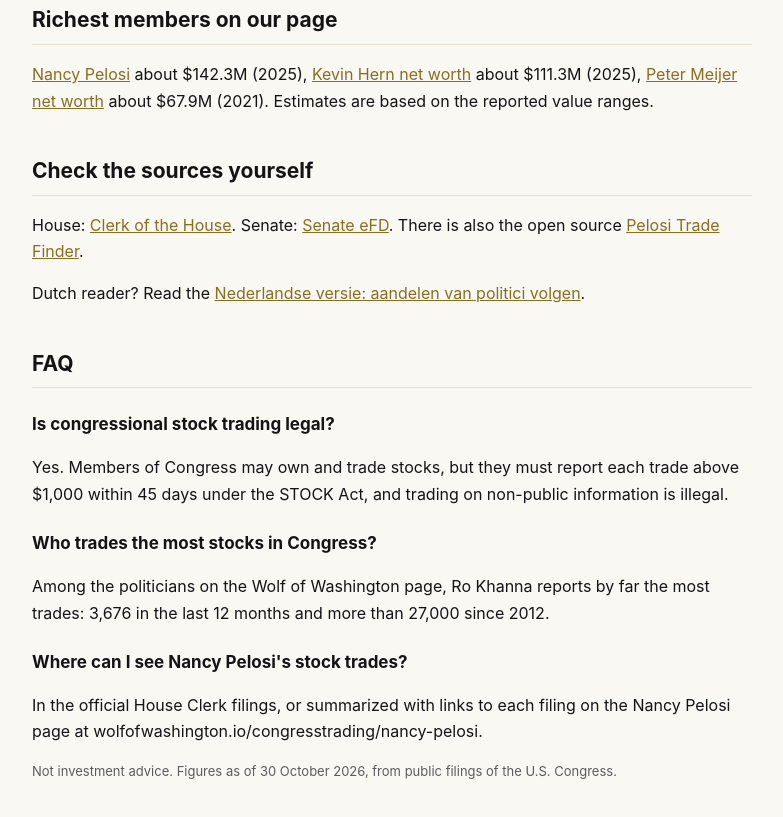
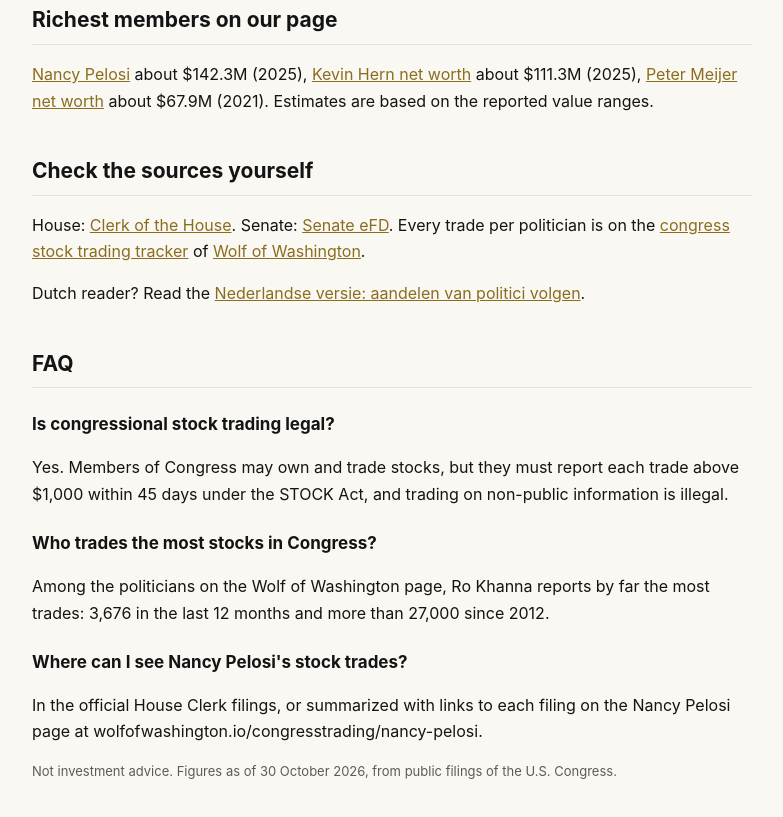
Before and after one commit to MeesWijnants/MeesWijnants.github.io, a plain HTML site: page congress-trading.html in a window 1280 px wide. Shown: the part 1201-2018 px from the top of the page, without its empty margins (248-1031 px from the left). Drawn offline with Linux system fonts and the light colour scheme.

Commit message:
Update congress-trading.html

```diff
--- a/congress-trading.html
+++ b/congress-trading.html
@@ -62,7 +62,7 @@ ul{padding-left:20px}
 <h2>Richest members on our page</h2>
 <p><a href="https://wolfofwashington.io/congresstrading/nancy-pelosi/net-worth">Nancy Pelosi</a> about $142.3M (2025), <a href="https://wolfofwashington.io/congresstrading/kevin-hern/net-worth">Kevin Hern net worth</a> about $111.3M (2025), <a href="https://wolfofwashington.io/congresstrading/peter-meijer/net-worth">Peter Meijer net worth</a> about $67.9M (2021). Estimates are based on the reported value ranges.</p>
 <h2>Check the sources yourself</h2>
-<p>House: <a href="https://disclosures-clerk.house.gov/FinancialDisclosure">Clerk of the House</a>. Senate: <a href="https://efdsearch.senate.gov/">Senate eFD</a>. There is also the open source <a href="https://github.com/MeesWijnants/pelosi-trade-finder">Pelosi Trade Finder</a>.</p>
+<p>House: <a href="https://disclosures-clerk.house.gov/FinancialDisclosure">Clerk of the House</a>. Senate: <a href="https://efdsearch.senate.gov/">Senate eFD</a>. Every trade per politician is on the <a href="https://wolfofwashington.io/congresstrading">congress stock trading tracker</a> of <a href="https://wolfofwashington.io">Wolf of Washington</a>.</p>
 <p>Dutch reader? Read the <a href="https://meeswijnants.github.io/aandelen-politici">Nederlandse versie: aandelen van politici volgen</a>.</p>
 
 <h2>FAQ</h2>
```
